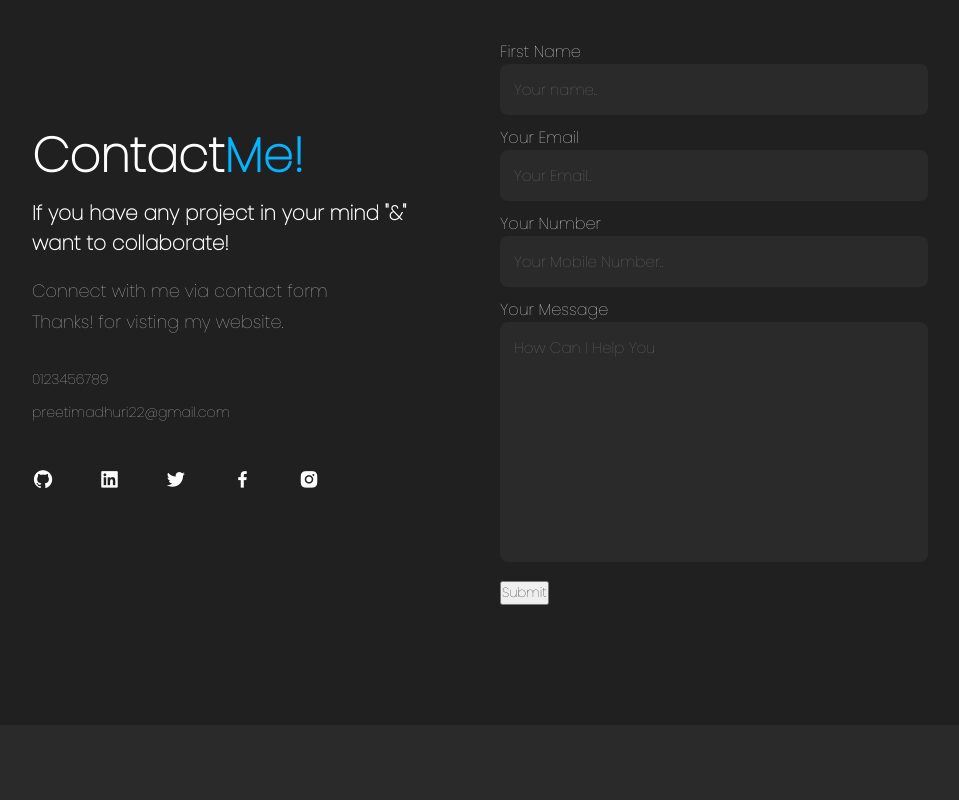
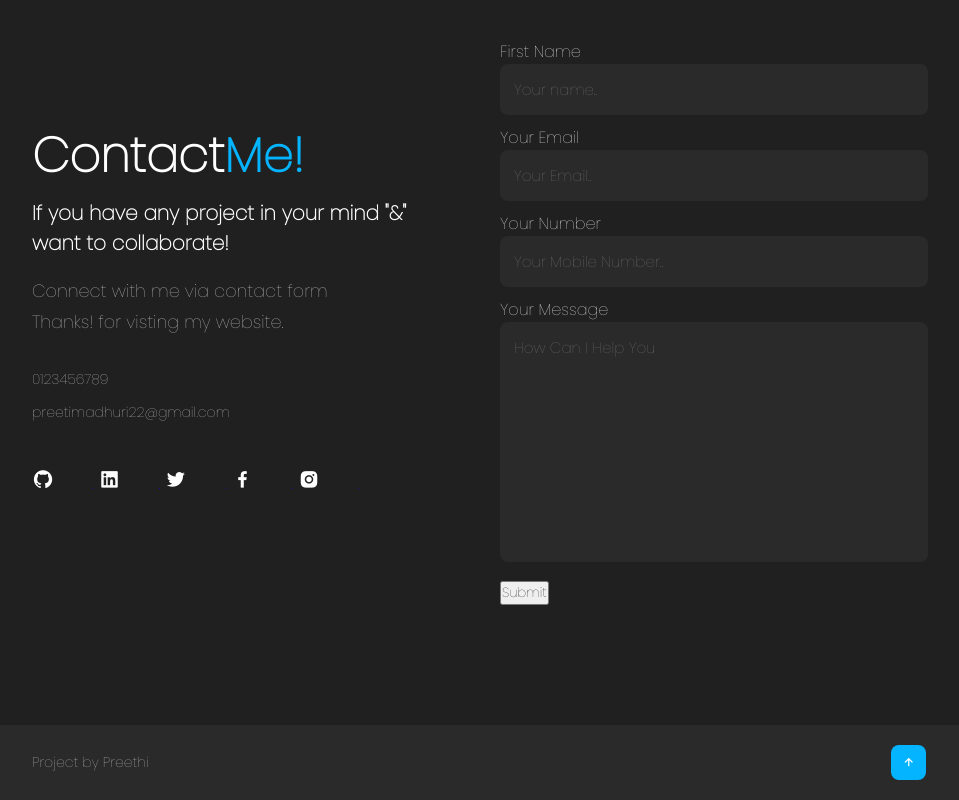
Before and after one commit to PreethiTapati/Portfolio, a website: page index.html in a window 1280 px wide. Shown: the part 3334-4134 px from the top of the page, without its empty margins (160-1119 px from the left). Before the commit the page ends 4059 px from the top, so only its background shows below. Drawn offline with nearby package versions, Linux system fonts and the light colour scheme.

Commit message:
add end line

```diff
--- a/index.html
+++ b/index.html
@@ -201,5 +201,14 @@
         </form>
       </div>
     </section>
+    <!------------end-section-------->
+    <section class="end">
+      <div class="last-text">
+        <p>Project by Preethi</p>
+      </div>
+      <div class="top">
+        <a href="#home"><i class="bx bx-up-arrow-alt"></i>.</a>
+      </div>
+    </section>
   </body>
 </html>
--- a/styles/something.css
+++ b/styles/something.css
@@ -344,3 +344,27 @@ form textarea {
   transform: scale(1.1);
   cursor: pointer;
 }
+/*end section*/
+.end {
+  padding: 20px 15%;
+  display: flex;
+  flex-wrap: wrap;
+  align-items: center;
+  justify-content: space-between;
+  gap: 2rem;
+  background: var(--bg-color);
+}
+
+.last-text p {
+  color: var(--second-color);
+  font-size: 14px;
+}
+
+/* stylelint-disable-next-line no-descending-specificity */
+.top i {
+  padding: 10px;
+  border-radius: 8px;
+  font-size: 15px;
+  color: var(--text-color);
+  background: var(--main-color);
+}
```
